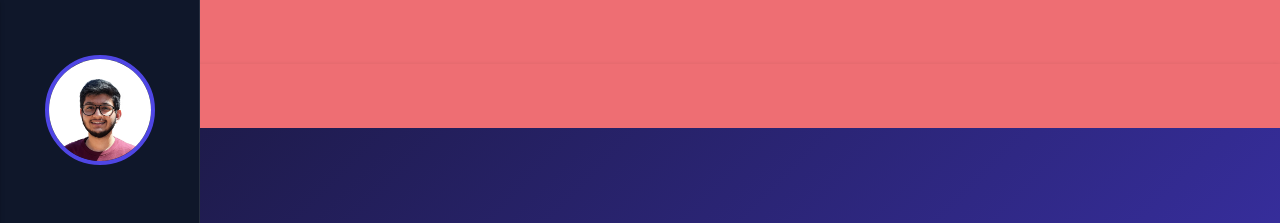
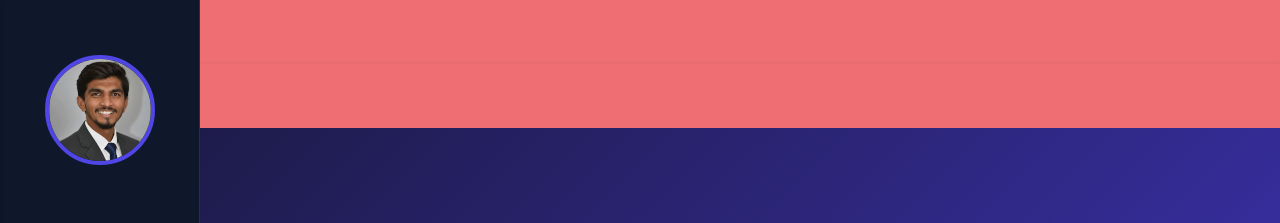
Before and after one commit to aaftab22/AaftabPortfolio, a plain HTML site: page index.html in a window 1280 px wide. Shown: the top 223 px of the page. Drawn offline with nearby package versions, Linux system fonts and the light colour scheme.

Commit message:
Add new profile picture

```diff
--- a/index.html
+++ b/index.html
@@ -45,7 +45,7 @@
   <meta property="og:url" content="https://aaftab.tech" />
   <meta property="og:site_name" content="Aaftab Vhora | Full Stack Developer" />
   <meta property="article:publisher" content="https://aaftab.tech" />
-  <meta property="og:image" content="https://aaftab.tech/assets/img/passport-new.jpg" />
+  <meta property="og:image" content="https://aaftab.tech/assets/img/Aaftab Vhora.png" />
   <!-- Twitter -->
   <meta name="twitter:card" content="summary" />
   <meta name="twitter:site" content="@aaftab22" />
@@ -90,7 +90,7 @@
 
       <li class="logo">
         <a id="logo-container" aria-label="Navigate to the beginning of the page" href="#intro">
-          <img src="assets/img/passport-new.jpg" class="circle img-responsive profile-pic"
+          <img src="assets/img/Aaftab Vhora.png" class="circle img-responsive profile-pic"
             alt="Aaftab Vhora Profile Picture">
         </a>
       </li>
```
Also changed, not shown: assets/img/Aaftab Vhora.png (added), 1 other file.
